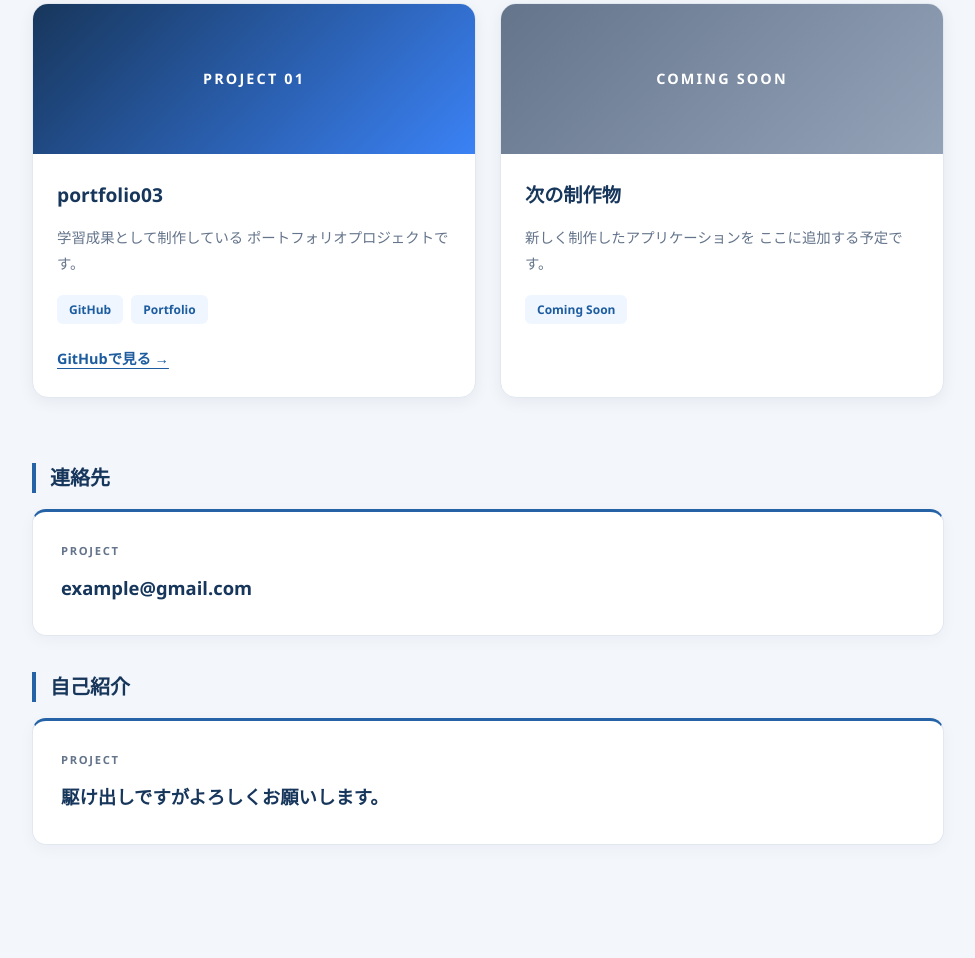
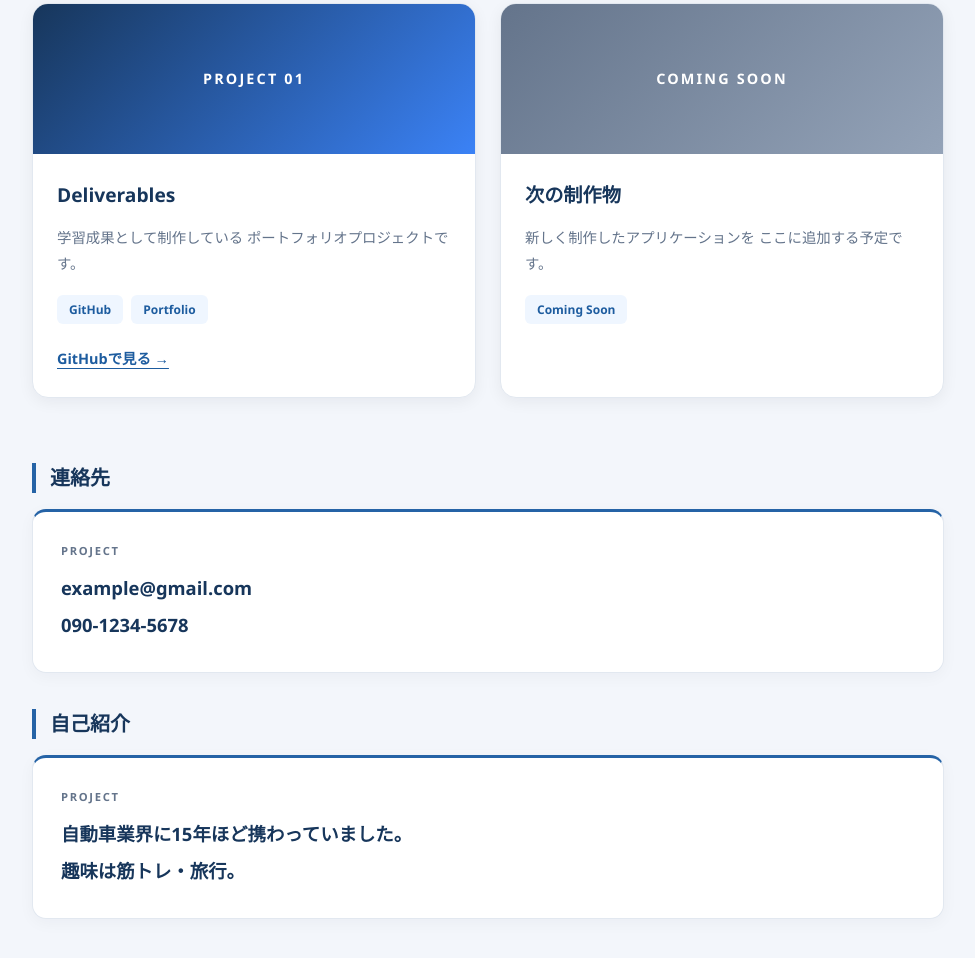
Before and after one commit to 7-Dice/7-Dice.github.io, a plain HTML site: page index.html in a window 1280 px wide. Shown: the part 644-1602 px from the top of the page, without its empty margins (152-1127 px from the left). Before the commit the page ends 1569 px from the top, so only its background shows below. Drawn offline with Linux system fonts and the light colour scheme.

Commit message:
chore: 表示内容変更
ノーコードで表示内容のみを変更。

```diff
--- a/index.html
+++ b/index.html
@@ -28,7 +28,7 @@
 		            <span>PROJECT 01</span>
 		        </div>
 		        <div class="portfolio-content">
-		            <h3>portfolio03</h3>
+		            <h3>Deliverables</h3>
 		            <p class="portfolio-description">
 		                学習成果として制作している
 		                ポートフォリオプロジェクトです。
@@ -65,10 +65,13 @@
 		</div><br>
 
 	<h2 class="reveal">連絡先</h2>
-	<p class="portfolio-card">example@gmail.com</p>
+	<p class="portfolio-card">example@gmail.com<br>
+	090-1234-5678</p>
 
 	<h2 class="reveal">自己紹介</h2>
-	<p class="portfolio-card">駆け出しですがよろしくお願いします。</p>
+	<p class="portfolio-card">自動車業界に15年ほど携わっていました。<br>
+		趣味は筋トレ・旅行。
+	</p>
 
 	<script src="lib/script.js"></script>
 </body>
```
